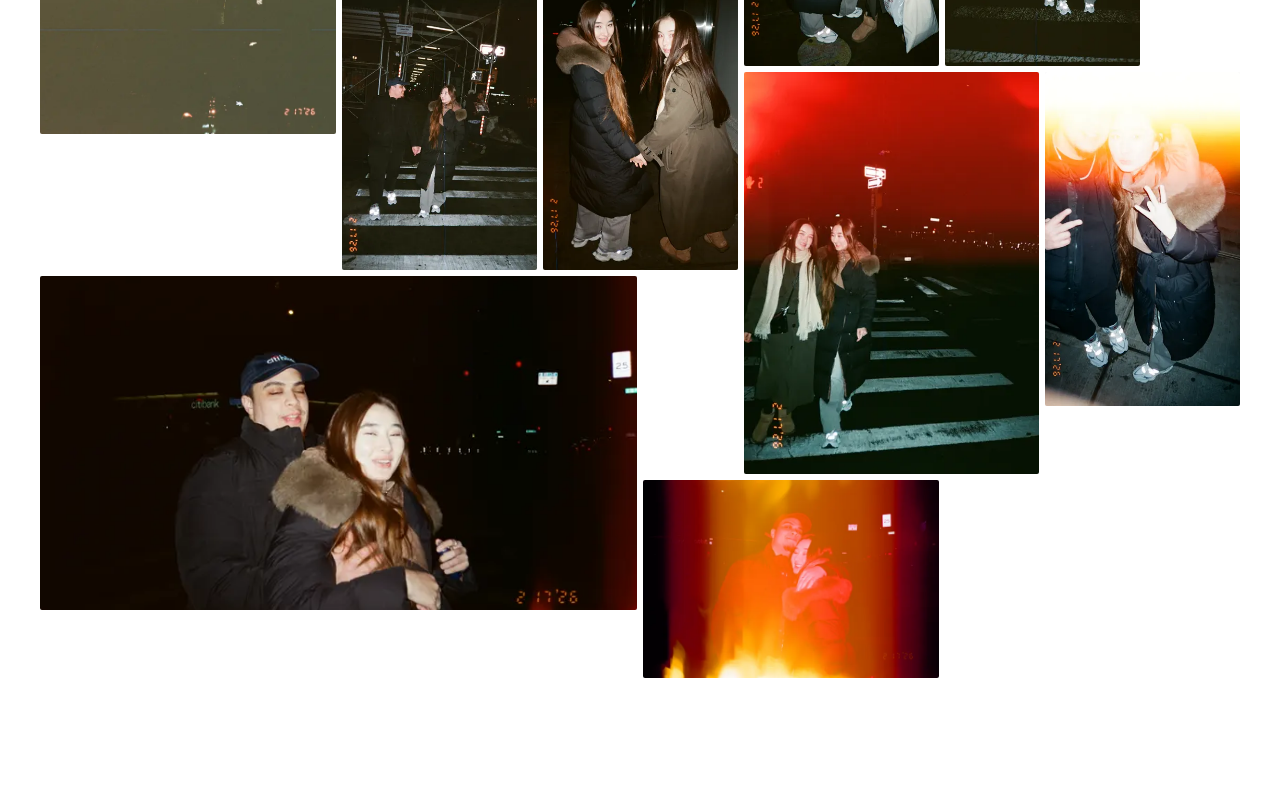
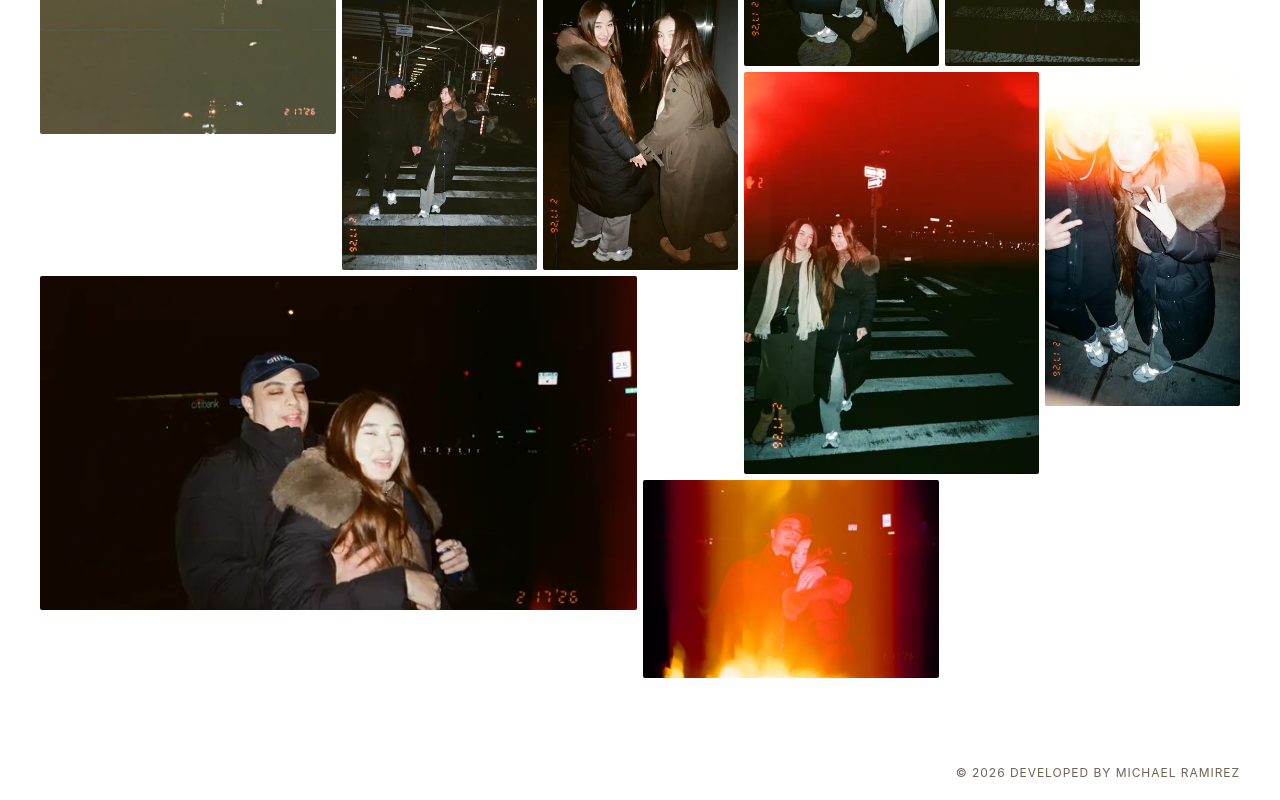
Before and after one commit to MykeRam/Mykes-Photog, a React (Vite) app in the folder client/: page / in a window 1280 px wide. Shown: the part 9377-10177 px from the top of the page. Before the commit the page ends 10115 px from the top, so only its background shows below. Built offline with nearby package versions, Linux system fonts and the light colour scheme; the HTML template or start-up script is replaced by a standard one.

Commit message:
Add shared site footer

```diff
--- a/client/src/App.jsx
+++ b/client/src/App.jsx
@@ -2,6 +2,7 @@ import React, { useEffect, useState } from 'react'
 import Header from './components/Header/Header'
 import About from './components/About/About'
 import Coding from './components/Coding/Coding'
+import Footer from './components/Footer/Footer'
 import Home from './components/Home/Home'
 
 function normalizePath(pathname) {
@@ -11,12 +12,25 @@ function normalizePath(pathname) {
 
 export default function App() {
   const [currentPath, setCurrentPath] = useState(() => normalizePath(window.location.pathname))
+  const [isPageLoaded, setIsPageLoaded] = useState(() => document.readyState === 'complete')
 
   useEffect(() => {
     const onPopState = () => setCurrentPath(normalizePath(window.location.pathname))
 
     window.addEventListener('popstate', onPopState)
     return () => window.removeEventListener('popstate', onPopState)
+  }, [])
+
+  useEffect(() => {
+    if (document.readyState === 'complete') {
+      setIsPageLoaded(true)
+      return undefined
+    }
+
+    const onLoad = () => setIsPageLoaded(true)
+
+    window.addEventListener('load', onLoad)
+    return () => window.removeEventListener('load', onLoad)
   }, [])
 
   const navigate = (path) => {
@@ -42,9 +56,10 @@ export default function App() {
   })()
 
   return (
-    <div>
+    <div className="app-shell">
       <Header currentPath={currentPath} navigate={navigate} />
-      <main>{page}</main>
+      <main className="app-main">{page}</main>
+      {isPageLoaded ? <Footer /> : null}
     </div>
   )
 }
--- a/client/src/components/Coding/Coding.jsx
+++ b/client/src/components/Coding/Coding.jsx
@@ -7,14 +7,14 @@ export default function Coding() {
       <div className="container">
         <div className="page-copy">
           <p className="page-eyebrow">Coding</p>
-          <h1 id="coding-title">The same eye for detail carries over into code.</h1>
+          <h1 id="coding-title">Lorem ipsum dolor sit amet.</h1>
           <p>
-            Alongside photography, I build on the web with a focus on clean interfaces, lightweight
-            interactions, and layouts that let content do the heavy lifting.
+            Lorem ipsum dolor sit amet, consectetur adipiscing elit. Integer posuere erat a ante venenatis
+            dapibus posuere velit aliquet.
           </p>
           <p>
-            This page can grow into your coding portfolio, project writeups, GitHub links, or whatever you want
-            that side of the site to become.
+            Praesent commodo cursus magna, vel scelerisque nisl consectetur et. Donec ullamcorper nulla non metus
+            auctor fringilla.
           </p>
         </div>
       </div>
--- /dev/null
+++ b/client/src/components/Footer/Footer.css
@@ -0,0 +1,27 @@
+.site-footer {
+  padding:28px 0 20px;
+}
+
+.site-footer .container {
+  display:flex;
+  justify-content:flex-end;
+}
+
+.site-footer p {
+  margin:0;
+  font-size:12px;
+  letter-spacing:0.08em;
+  text-transform:uppercase;
+  color:#6f6254;
+  text-align:right;
+}
+
+@media (max-width: 640px) {
+  .site-footer {
+    padding:22px 0 16px;
+  }
+
+  .site-footer p {
+    font-size:11px;
+  }
+}
--- /dev/null
+++ b/client/src/components/Footer/Footer.jsx
@@ -0,0 +1,16 @@
+import React from 'react'
+import './Footer.css'
+
+export default function Footer() {
+  const year = new Date().getFullYear()
+
+  return (
+    <footer className="site-footer">
+      <div className="container">
+        <p>
+          &copy; {year} Developed by Michael Ramirez
+        </p>
+      </div>
+    </footer>
+  )
+}
--- a/client/src/index.css
+++ b/client/src/index.css
@@ -16,6 +16,20 @@ body {
   overflow-x:hidden;
 }
 
+#root {
+  min-height:100%;
+}
+
+.app-shell {
+  min-height:100%;
+  display:flex;
+  flex-direction:column;
+}
+
+.app-main {
+  flex:1;
+}
+
 .container {
   max-width:1200px;
   margin:0 auto;
```
